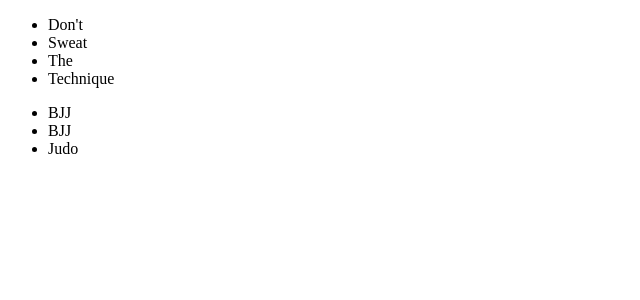
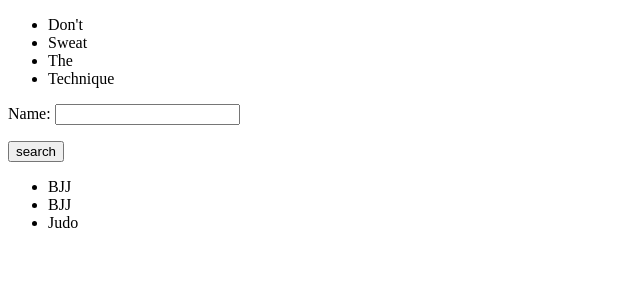
Before and after one commit to JakubTrojan89/DSTT, a Django app: page /listmartialart/ in a window 1280 px wide. Shown: the top 300 px of the page, without its empty margins (0-640 px from the left). Run offline with Django 5.2, Linux system fonts and the light colour scheme; data comes from the database, SQL or seed files in the repository; parts of the project's set-up code (start-up, migrations or seed data) failed here and were passed over.

Commit message:
search, list

```diff
--- a/DSTT2/urls.py
+++ b/DSTT2/urls.py
@@ -12,7 +12,9 @@ urlpatterns = [
     path('listmartialart/', views.ListMartialArtView.as_view(), name='list_martial_art'),
     path('addmartialart/', views.AddMartialArtView.as_view(), name='add_martial_art'),
     path('addtechniquetype/', views.AddTechniqueTypeView.as_view(), name='add_technique_type'),
+    path('listtechniquetype/', views.ListTechniqueTypeView.as_view(), name='list_technique_type'),
     path('addtechnique/', views.AddTechniqueView.as_view(), name='add_technique'),
+    path('listtechnique/', views.ListTechniqueView.as_view(), name='list_technique'),
     path('addbeltranking/', views.AddBeltRankingView.as_view(), name='add_belt_ranking'),
     path('addbeltcolor/', views.AddBeltColorView.as_view(), name='add_belt_color'),
 ]
--- a/gijutsu/forms.py
+++ b/gijutsu/forms.py
@@ -38,3 +38,13 @@ class BeltRankingForm(forms.ModelForm):
             'martial_art': forms.Select(),
             'belt_color': forms.CheckboxSelectMultiple()
         }
+
+
+class MartialArtSearchForm(forms.Form):
+    name = forms.CharField(max_length=32, required=False)
+
+
+class TechniqueSearchForm(forms.Form):
+    name = forms.CharField(max_length=64, required=False)
+    technique_type = forms.ModelChoiceField(queryset=TechniqueType.objects.all(), empty_label=None)
+    martial_art = forms.ModelChoiceField(queryset=MartialArt.objects.all(), empty_label=None)
--- a/gijutsu/views.py
+++ b/gijutsu/views.py
@@ -2,8 +2,9 @@ from django.shortcuts import render, redirect
 from django.views import View
 from django.views.generic import ListView
 
-from gijutsu.forms import MartialArtForm, TechniqueTypeForm, TechniqueForm, BeltColorForm, BeltRankingForm
-from gijutsu.models import MartialArt, Technique
+from gijutsu.forms import MartialArtForm, TechniqueTypeForm, TechniqueForm, BeltColorForm, BeltRankingForm, \
+    MartialArtSearchForm, TechniqueSearchForm
+from gijutsu.models import MartialArt, Technique, TechniqueType
 
 
 class MainPageView(View):
@@ -25,6 +26,7 @@ class IndexView(View):
 
 class AddMartialArtView(View):
     template_name = 'add_martial_art.html'
+
     def get(self, request):
         form = MartialArtForm()
         return render(request, self.template_name, {'form': form})
@@ -38,8 +40,14 @@ class AddMartialArtView(View):
 
 
 class ListMartialArtView(ListView):
-    model = MartialArt
-    template_name = 'list_martial_art.html'
+    def get(self, request):
+        martial_arts = MartialArt.objects.all()
+        form = MartialArtSearchForm(request.GET)
+        if form.is_valid():
+            name = form.cleaned_data.get('name', '')
+            martial_arts = martial_arts.filter(name__icontains=name)
+
+        return render(request, 'list_view.html', {'object_list': martial_arts, 'form': form})
 
 
 class AddTechniqueTypeView(View):
@@ -58,6 +66,12 @@ class AddTechniqueTypeView(View):
         martial_arts = MartialArt.objects.all()
         return render(request, self.template_name, {'form': form})
 
+class ListTechniqueTypeView(ListView):
+
+    def get(self, request):
+        techniquetype = TechniqueType.objects.all()
+        return render(request, 'list_view.html', {'object_list': techniquetype})
+
 
 class AddTechniqueView(View):
     template_name = 'add_technique.html'
@@ -72,6 +86,16 @@ class AddTechniqueView(View):
             form.save()
             return render(request, self.template_name, {'message': "You've added a technique"})
         return render(request, self.template_name, {'form': form})
+
+
+class ListTechniqueView(ListView):
+    model = Technique
+    template_name = 'list_view.html'
+
+    def get_context_data(self, *, object_list=None, **kwargs):
+        context = super().get_context_data(object_list=object_list, **kwargs)
+        context['form'] = TechniqueSearchForm
+        return context
 
 
 class AddBeltColorView(View):
--- a/templates/list_martial_art.html
+++ b/templates/list_view.html
@@ -1,5 +1,11 @@
 {% extends 'base.html' %}
 {% block content %}
+    {% if form %}
+        <form>
+            {{ form.as_p }}
+            <input type="submit" value="search">
+        </form>
+    {% endif %}
     <ul>
     {% for obj in object_list %}
         <li>{{ obj }}</li>
```
